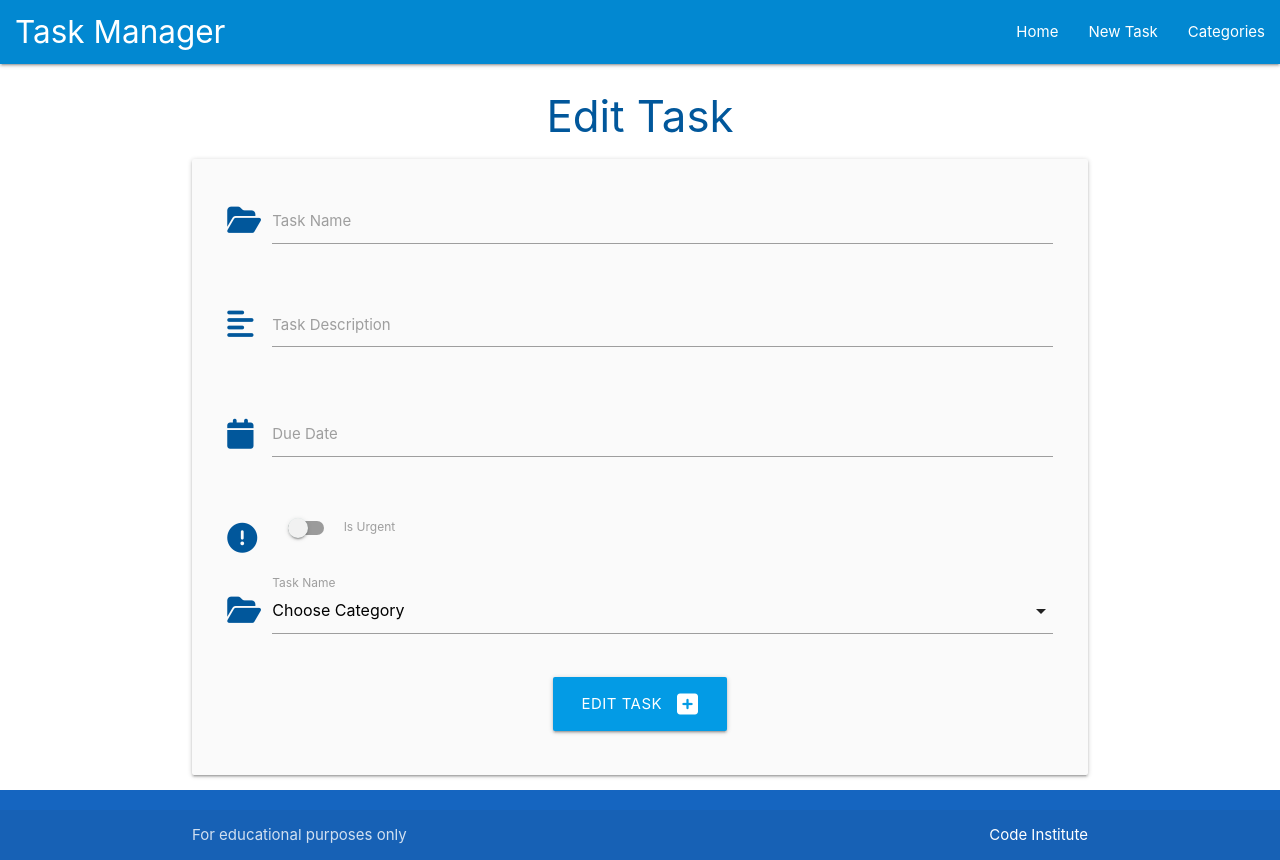
After one commit to parduckids/flask-sqlalchemy-task-manager, a Flask app: template taskmanager/templates/edit_task.html in a window 1280 px wide. The commit adds this page. Run offline with Flask 3, Linux system fonts and the light colour scheme; the template is opened without the code that fills it, so the values that code supplies are empty.

Commit message:
finish crud functionality

```diff
--- a/taskmanager/templates/base.html
+++ b/taskmanager/templates/base.html
@@ -18,7 +18,7 @@
 
         <nav class="light-blue darken-2">
             <div class="nav-wrapper">
-                <a href="{{ url_for('home')}}" class="brand-logo">Task Manager</a>
+                <a href="{{ url_for('home')}}" class="brand-logo" style="padding-left: 15px;">Task Manager</a>
                 <a href="#" data-target="mobile-demo" class="sidenav-trigger"><i class="fas fa-bars"></i></a>
                 <ul class="right hide-on-med-and-down">
                     <li><a href="{{ url_for('home')}}">Home</a></li>
--- /dev/null
+++ b/taskmanager/templates/edit_task.html
@@ -0,0 +1,84 @@
+{% extends "base.html" %}
+{% block content %}
+
+<h3 class="light-blue-text text-darken-4 center-align">Edit Task</h3>
+<div class="row card-panel grey lighten-5">
+    <form class="col s12" method="POST" action="{{ url_for('edit_task', task_id=task.id) }}">
+         <!-- task_name  -->
+         <!-- task_name  -->
+        <div class="row">
+            <div class="input-field col s12">
+                <i class="fas fa-folder-open prefix light-blue-text text-darken-4"></i>
+                <input id="task_name" name="task_name" value="{{ task.task_name }}" minlength="5" maxlength="50" type="text" class="validate"
+                    required>
+                <label for="task_name">Task Name</label>
+            </div>
+        </div>
+        <!-- task_description  -->
+        <div class="row">
+            <div class="input-field col s12">
+                <i class="fas fa-align-left prefix light-blue-text text-darken-4"></i>
+                <textarea id="task_description" class="materialize-textarea" name="task_description" minlength="3"
+                    maxlength="200" type="text" class="validate" required>
+                    {{- task.task_description -}}
+                </textarea>
+                <label for="task_description">Task Description</label>
+            </div>
+        </div>
+        <!-- due_date  -->
+        <div class="row">
+            <div class="input-field col s12">
+                <i class="fas fa-calendar prefix light-blue-text text-darken-4"></i>
+                <input id="due_date" name="due_date" value="{{ task.due_date.strftime('%d %B, %Y') }}" type="text" class=" datepicker validate" required>
+                <label for="task_name">Due Date</label>
+            </div>
+        </div>
+
+        <!-- is_urgent  -->
+        <div class="row">
+            <div class="input-field col s12">
+                <div class="switch">
+                    <i class="fas fa-exclamation-circle prefix light-blue-text text-darken-4"></i>
+                    <label for="is_urgent">
+                        {% if task.is_urgent == True %}
+                            <input id="is_urgent" name="is_urgent" type="checkbox" checked>
+                        {% else %}
+                            <input id="is_urgent" name="is_urgent" type="checkbox">
+                        {% endif %}
+                        <span class="lever"></span>
+                        Is Urgent
+                    </label>
+                </div>
+            </div>
+        </div>
+        <!-- category_id -->
+        <div class="row">
+            <div class="input-field col s12">
+                <i class="fas fa-folder-open prefix light-blue-text text-darken-4"></i>
+                <select name="category_id" id="category_id" class="validate" required>
+                    <option value="" disabled>Choose Category</option>
+                    {% for category in categories %}
+                        {% if category == task.category %}
+                            <option value="{{ category.id }}" selected>{{ category.category_name }}</option>
+                        {% else %}
+                            <option value="{{ category.id }}">{{ category.category_name }}</option>
+                        {% endif %}
+                    {% endfor %}
+                </select>
+                <label for="category_id">Task Name</label>
+            </div>
+        </div>
+
+        <!-- submit button  -->
+        <div class="row">
+            <div class="col s12 center-align">
+                <button type="submit" class="btn-large light-blue darken-1">
+                    Edit Task <i class="fas fa-plus-square right"></i>
+                </button>
+            </div>
+        </div>
+    </form>
+</div>
+
+
+{% endblock%}
--- a/taskmanager/templates/tasks.html
+++ b/taskmanager/templates/tasks.html
@@ -22,7 +22,10 @@
         <div class="collapsible-body">
             <strong>{{ task.category }}</strong>
             <p>{{ task.task_description }}</p>
+            <p><a href="{{ url_for('edit_task', task_id=task.id) }}" class="btn green accent-4">Edit</a></p>
+            <p><a href="{{ url_for('delete_task', task_id=task.id) }}" class="btn red">Delete</a></p>
         </div>
+
 
     </li>
     {% endfor %}
```
Also changed, not shown: taskmanager/routes.py (+21 -0 lines).
